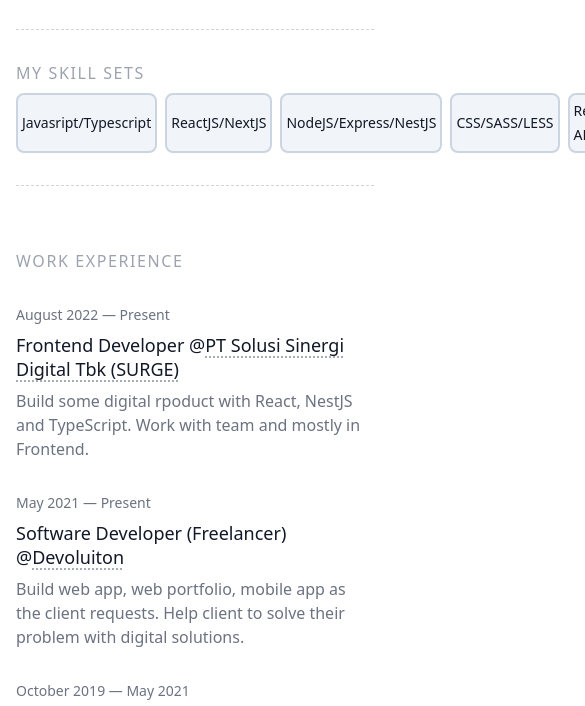
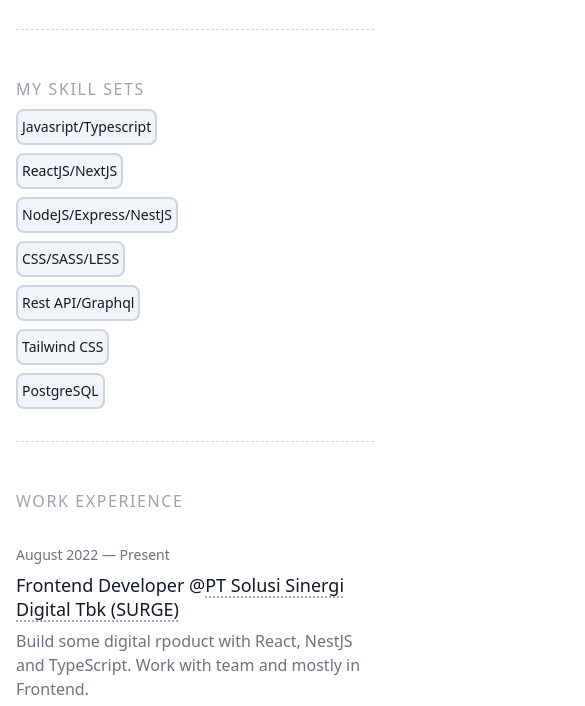
Before and after one commit to arthur-da-1205/portfolio-web-v2, an Astro site: page / in a window 390 px wide. Shown: the part 446-1152 px from the top of the page, 585 px wide, since content can reach past the window. Built offline with nearby package versions, Linux system fonts and the light colour scheme; Astro itself is replaced by a stand-in of ours.

Commit message:
more responsive

```diff
--- a/src/components/sections/ProfessionalPortoSection.tsx
+++ b/src/components/sections/ProfessionalPortoSection.tsx
@@ -7,7 +7,7 @@ import sobatTani from "@assets/sobat_tani.png";
 
 const ProfessionalPortfolio = () => {
   return (
-    <div className="my-8 flex flex-col gap-4">
+    <div className="mt-4 flex flex-col gap-4">
       <SectionHeader name="professional work" />
       <div className="mt-4 grid gap-8">
         <PersonalWorkCard
--- a/src/components/sections/SkillSetSection.tsx
+++ b/src/components/sections/SkillSetSection.tsx
@@ -3,9 +3,9 @@ import React from "react";
 
 const SkillSetSection: React.FC = () => {
   return (
-    <div className="flex flex-col gap-2">
+    <div className="flex flex-col gap-2 w-full mt-4">
       <SectionHeader name="my skill sets" />
-      <div className="w-full flex gap-2">
+      <div className="w-full flex flex-col lg:flex-row gap-2">
         <div className="p-1 rounded-lg border-2 flex items-center justify-center border-slate-300 w-fit cursor-pointer  bg-slate-100">
           <div className="group inline-flex items-center text-sm font-medium leading-6 text-gray-900 hover:text-gray-700 sm:text-xs sm:leading-5">
             Javasript/Typescript
--- a/src/components/sections/WorkExpSection.tsx
+++ b/src/components/sections/WorkExpSection.tsx
@@ -31,7 +31,7 @@ const text: Variants = {
 
 const WorkExperience = () => {
   return (
-    <div className="my-8">
+    <div className="mt-4 w-full">
       <SectionHeader name="work experience" />
       <div className="mt-8 grid gap-8 sm:mt-4">
         <motion.div
--- a/src/layouts/Layout.astro
+++ b/src/layouts/Layout.astro
@@ -26,7 +26,7 @@
   </head>
   <body class="h-full antialiased">
     <div
-      class="mx-auto mt-8 max-w-screen-lg w-full px-4 py-12 lg:pt-16 lg:pb-28"
+      class="mx-auto mt-8 max-w-screen-lg w-full px-4 py-12 lg:pt-16 lg:pb-28 sm:flex sm:flex-col sm:items-center sm:justify-center sm:w-full"
     >
       <slot />
     </div>
```
